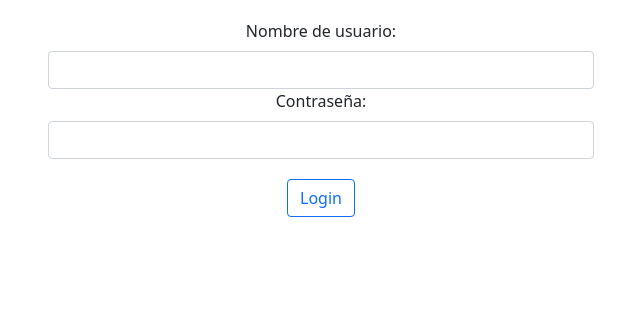
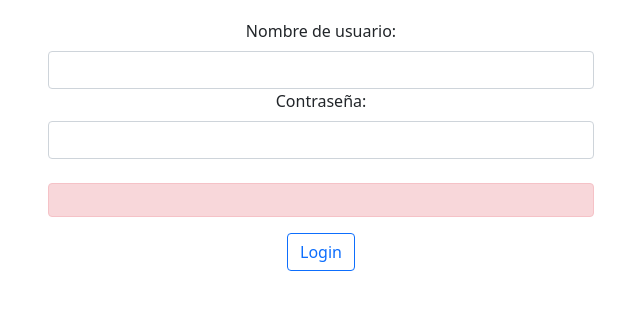
Before and after one commit to rodri-valladares/rankito, a Flask app: page /ingreso_usuario in a window 1280 px wide. Shown: the part 163-473 px from the top of the page, without its empty margins (319-959 px from the left). Run offline with Flask 2, Linux system fonts and the light colour scheme; some web fonts are replaced.

Commit message:
agregamos alerta de bootstrap a la pantalla de login

```diff
--- a/templates/ingreso_usuario.html
+++ b/templates/ingreso_usuario.html
@@ -17,7 +17,7 @@
             <div class="row justify-content-center">
                 <div class="col-md-6 my-auto">
                     <label for="nombre" class="form-label">Nombre de usuario: </label>
-                    <input type="text" class="form-control" id="nombre" name="nombre"> <span style="color:red;">{{error}}</span>
+                    <input type="text" class="form-control" id="nombre" name="nombre">
                 </div>
             </div>
 
@@ -26,13 +26,17 @@
                     <label for="contraseña" class="form-label">Contraseña:</label>
                     <input type="password" class="form-control" id="contraseña" name="contraseña">
                 </div>
+            </div><br>
+
+
+            <div class="row justify-content-center">
+                <div class="col-md-6">
+                    <div class="alert alert-danger" role="alert">{{error}}</div>
+                </div>
             </div>
+
+            <button type="submit" class="btn btn-outline-primary">Login</button>
         </div>
-
-        <button type="submit" class="btn btn-outline-primary">Login</button>
-
     </form>
 
-    {{error}}
-
 {% endblock %}
```
